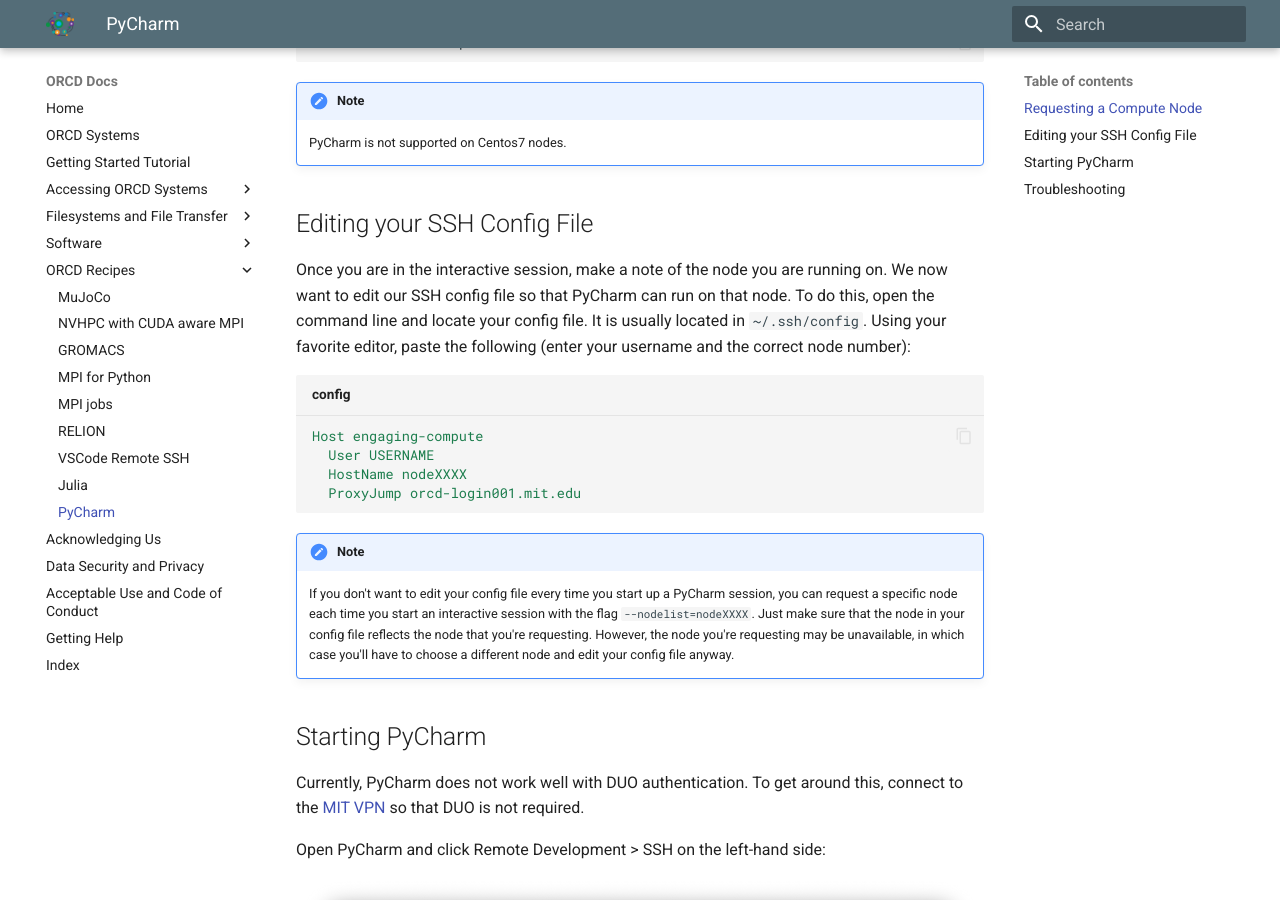
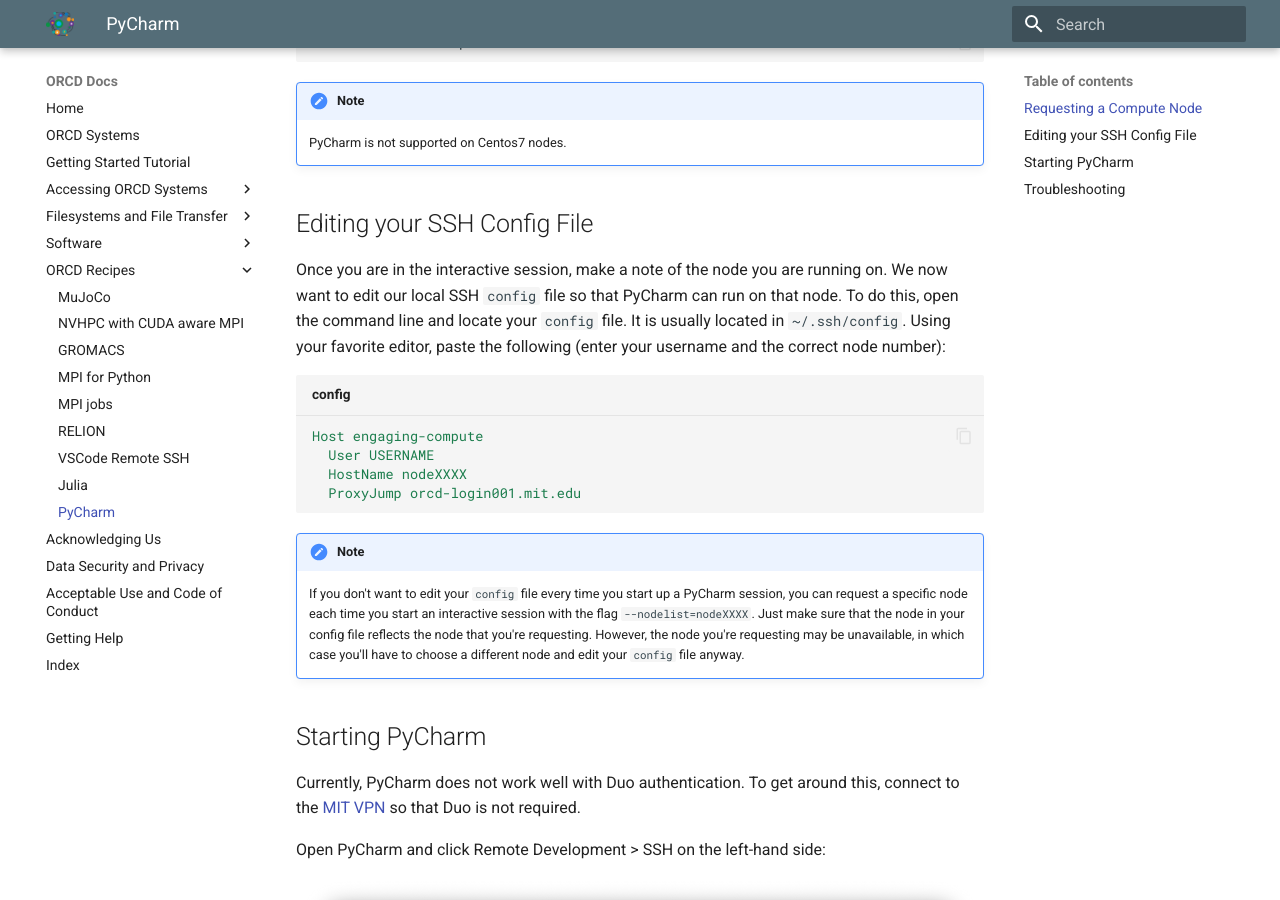
Before and after one commit to mit-orcd/orcd-docs-edit, an MkDocs documentation site: the page built from docs/recipes/pycharm.md, in a window 1280 px wide and 900 px high, scrolled down 779 px. Built offline with MkDocs 1.6.1 and Material for MkDocs 9.7.7, drawn with Linux system fonts in a browser that asks for light colours.

Commit message:
completed doc

````diff
--- a/docs/recipes/pycharm.md
+++ b/docs/recipes/pycharm.md
@@ -43,9 +43,9 @@
 ## Editing your SSH Config File
 
 Once you are in the interactive session, make a note of the node you are running
-on. We now want to edit our SSH config file so that PyCharm can run on that
-node. To do this, open the command line and locate your config file. It is
-usually located in `~/.ssh/config`. Using your favorite editor, paste the
+on. We now want to edit our local SSH `config` file so that PyCharm can run on
+that node. To do this, open the command line and locate your `config` file. It
+is usually located in `~/.ssh/config`. Using your favorite editor, paste the
 following (enter your username and the correct node number):
 
 ```yaml title="config"
@@ -56,17 +56,17 @@
 ```
 
 !!! note
-    If you don't want to edit your config file every time you start up a PyCharm
-    session, you can request a specific node each time you start an interactive
-    session with the flag `--nodelist=nodeXXXX`. Just make sure that the node
-    in your config file reflects the node that you're requesting. However, the
-    node you're requesting may be unavailable, in which case you'll have to
-    choose a different node and edit your config file anyway.
+    If you don't want to edit your `config` file every time you start up a
+    PyCharm session, you can request a specific node each time you start an
+    interactive session with the flag `--nodelist=nodeXXXX`. Just make sure that
+    the node in your config file reflects the node that you're requesting.
+    However, the node you're requesting may be unavailable, in which case you'll
+    have to choose a different node and edit your `config` file anyway.
 
 ## Starting PyCharm
 
-Currently, PyCharm does not work well with DUO authentication. To get around
-this, connect to the [MIT VPN](https://ist.mit.edu/vpn) so that DUO is not
+Currently, PyCharm does not work well with Duo authentication. To get around
+this, connect to the [MIT VPN](https://ist.mit.edu/vpn) so that Duo is not
 required.
 
 Open PyCharm and click Remote Development > SSH on the left-hand side:
````
Also changed, not shown: other parts of docs/recipes/pycharm.md (+0 -4 lines).
